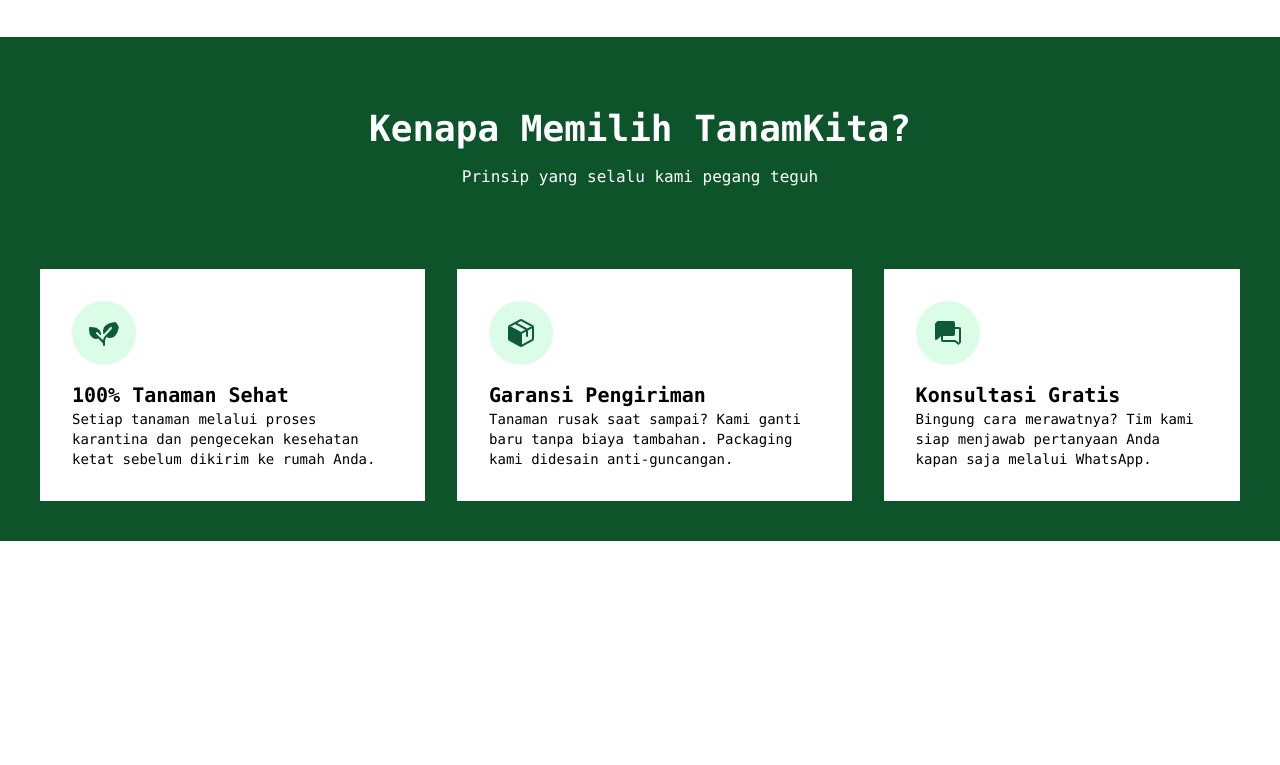
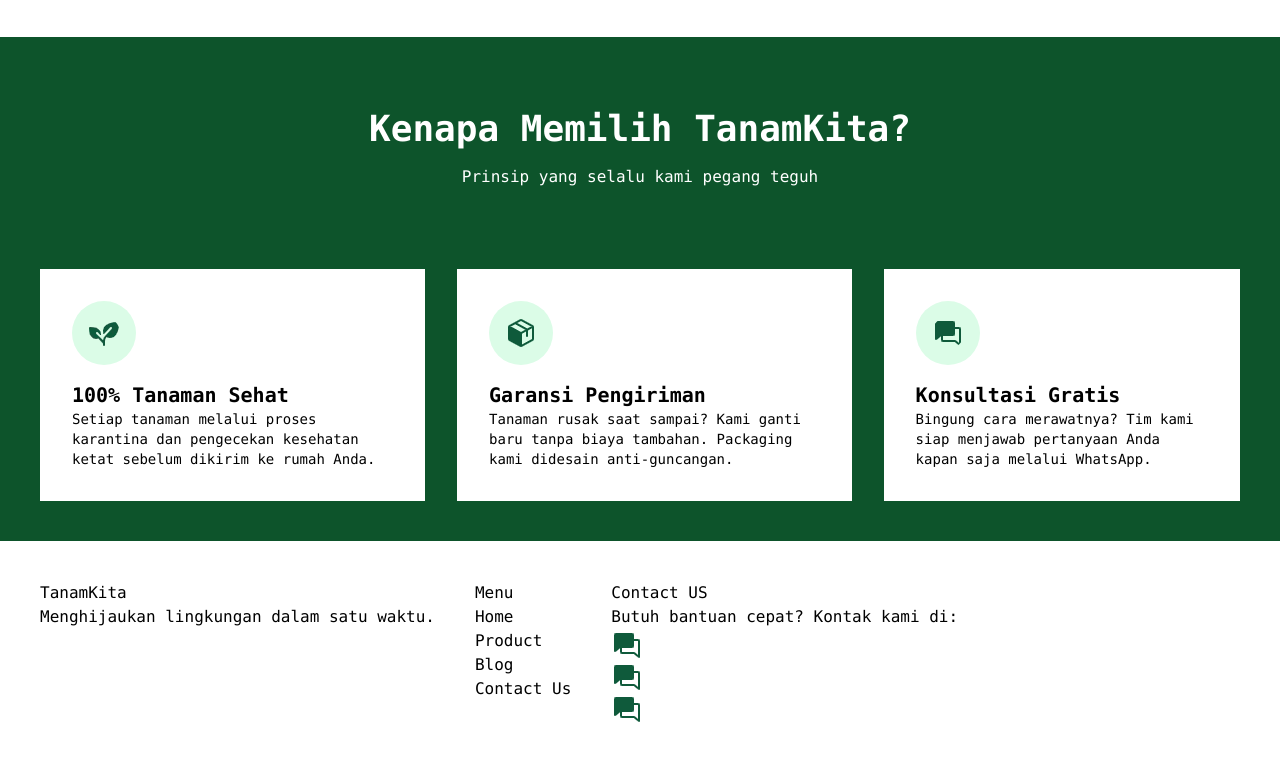
Before and after one commit to dzakyard/tanamkita, a website: page index.html in a window 1280 px wide. Shown: the part 1095-1860 px from the top of the page. Before the commit the page ends 1636 px from the top, so only its background shows below. Drawn offline with nearby package versions, Linux system fonts and the light colour scheme; files that its build step writes are made by us from their sources.

Commit message:
add footer and favicon

```diff
--- a/index.html
+++ b/index.html
@@ -4,11 +4,12 @@
   <meta charset="UTF-8">
   <meta name="viewport" content="width=device-width, initial-scale=1.0">
   <title>TanamKita</title>
+  <link rel="shortcut icon" href="assets/clover-fill.webp" type="image/x-icon">
   <link href="./dist/output.css" rel="stylesheet">
 </head>
 <body class="font-mono">
   <header class="flex p-4 px-10 justify-center">
-    <nav class="fixed p-4 bg-green-900 text-white basis-2/3 justify-center fixed">
+    <nav class="fixed p-4 px-8 bg-green-900 text-white basis-2/3 justify-center fixed rounded-4xl">
       <ul class="flex gap-6">
         <li><a href="#">Home</a></li>
         <li><a href="#">Product</a></li>
@@ -26,13 +27,14 @@
       <p class="max-w-100 pl-4">Kami hadir untuk menghijaukan lingkungan Anda. Lebih dari sekadar toko tanaman, kami adalah partner Anda dalam menciptakan kehidupan yang lebih sejuk dan asri.</p>
       </div>
       <div class="max-w-100">
-        <img src="assets/home-1.png" alt="home-1">
+        <img src="assets/home-1.webp" alt="home-1">
       </div>
     </section>
 
+    <!-- Section 2: About Us -->
     <section id="about-us" class="flex p-10 gap-6">
       <div class="w-450">
-        <img src="assets/about-us-mount.png" alt="about-us-mount">
+        <img src="assets/about-us-mount.webp" alt="about-us-mount" class="rounded-4xl">
       </div>
       <article>
         <h2 class="text-4xl font-bold py-10">Tentang Kami</h2>
@@ -41,6 +43,7 @@
       </article>
    </section>
 
+   <!-- Section 3: Principles -->
    <section id="principles" class="bg-green-900 text-white p-10">
     <div class="text-center p-4 pb-20">
       <h2 class="text-4xl font-bold py-4">Kenapa Memilih TanamKita?</h2>
@@ -73,6 +76,40 @@
     </div>
    </section>
 
+   <footer id="footer">
+    <ul class="flex p-10 gap-10">
+      <li>
+        <h3>TanamKita</h3>
+        <p>Menghijaukan lingkungan dalam satu waktu.</p>
+      </li>
+      <li>
+        <h3>Menu</h3>
+        <ul>
+          <li>Home</li>
+          <li>Product</li>
+          <li>Blog</li>
+          <li>Contact Us</li>
+        </ul>
+      </li>
+      <li>
+        <h3>Contact US</h3>
+        <p>Butuh bantuan cepat? Kontak kami di:</p>
+        <ul>
+          <li>
+            <a href="#"><img src="assets/chats-fill.webp" alt="" srcset=""></a>
+          </li>
+          <li>
+            <a href="#"><img src="assets/chats-fill.webp" alt="" srcset=""></a>
+          </li>
+          <li>
+            <a href="#"><img src="assets/chats-fill.webp" alt="" srcset=""></a>
+          </li>
+          </li>
+        </ul>
+      </li>
+    </ul>
+   </footer>
+
   </main>
 </body>
 </html>
```
Also changed, not shown: assets/about-us-mount.webp (renamed from assets/about-us-mount.png), assets/clover-fill.webp (added), assets/home-1.webp (renamed from assets/home-1.png).
